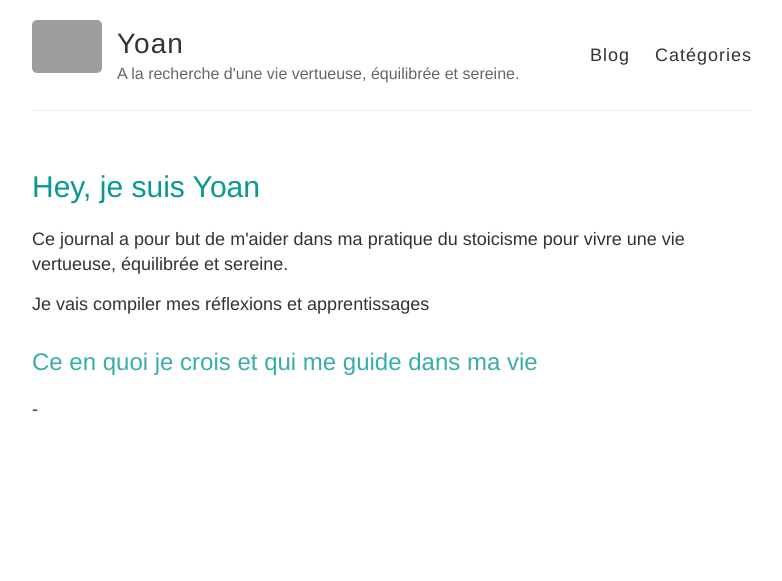
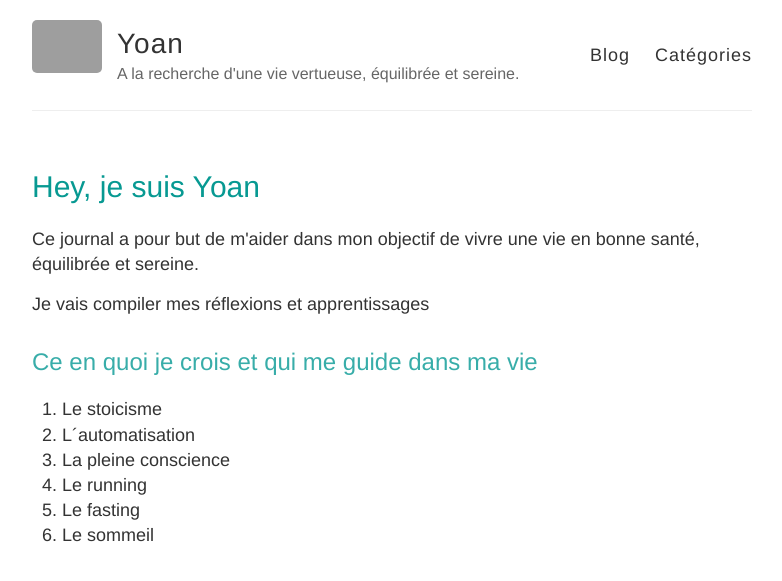
Before and after one commit to yuun88/yuun88.github.io, a Jekyll site: the page built from index.html, in a window 1280 px wide. Shown: the top 581 px of the page, without its empty margins (248-1030 px from the left). Built offline with Jekyll 4.4.1, drawn with Linux system fonts in a browser that asks for light colours; grey boxes are pictures that could not be loaded.

Commit message:
Update index.html

```diff
--- a/index.html
+++ b/index.html
@@ -6,12 +6,19 @@ published: true
 <div>
 <h1>Hey, je suis Yoan</h1>
 
-  <p>Ce journal a pour but de m'aider dans ma pratique du stoicisme pour vivre une vie vertueuse, équilibrée et sereine.</p>
+  <p>Ce journal a pour but de m'aider dans mon objectif de vivre une vie en bonne santé, équilibrée et sereine.</p>
 
   <p>Je vais compiler mes réflexions et apprentissages</p>
 
 <h2>Ce en quoi je crois et qui me guide dans ma vie</h2>
 
-	<p>-</p>
+   <ol>
+     <li>Le stoicisme</li>
+     <li>L´automatisation</li>
+     <li>La pleine conscience</li>
+     <li>Le running</li>
+     <li>Le fasting</li>
+     <li>Le sommeil</li>
+   </ol>
 
 </div>
```
